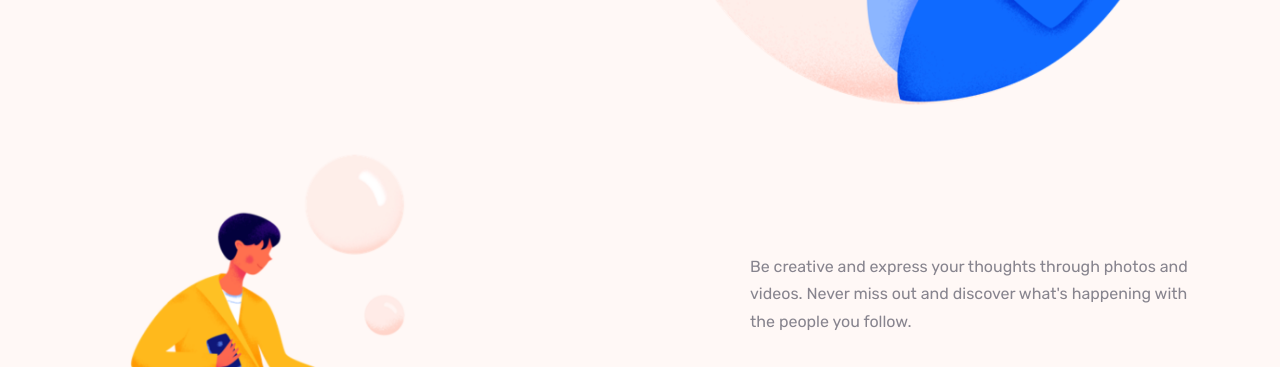
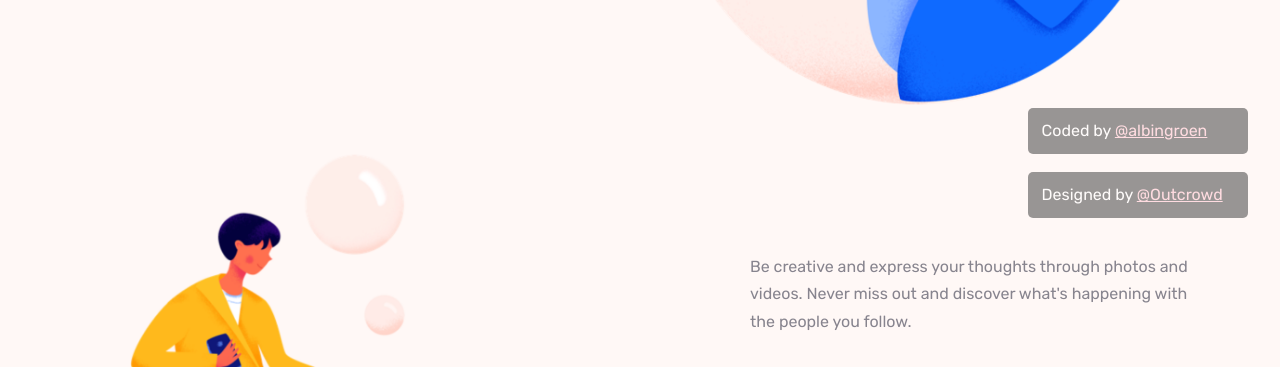
Before and after one commit to albingroen/100-days-of-layout, a plain HTML site: page 001/index.html in a window 1280 px wide. Shown: the part 550-917 px from the top of the page. Drawn offline with Linux system fonts and the light colour scheme; files whose address does not match are found by name.

Commit message:
Added labels

```diff
--- a/001/index.html
+++ b/001/index.html
@@ -8,6 +8,26 @@
     <title>Document</title>
   </head>
   <body>
+    <div class="design-label">
+      Designed by
+      <a
+        href="https://dribbble.com/shots/6821527-Landing-page-Bubbble"
+        target="_blank"
+        rel="noopener noreferrer"
+        >@Outcrowd</a
+      >
+    </div>
+
+    <div class="code-label">
+      Coded by
+      <a
+        href="https://github.com/albingroen"
+        target="_blank"
+        rel="noopener noreferrer"
+        >@albingroen</a
+      >
+    </div>
+
     <nav>
       <div class="left">
         <div class="logo">
--- a/001/style.scss
+++ b/001/style.scss
@@ -18,6 +18,35 @@ body {
 
 strong {
   font-weight: 400;
+}
+
+.design-label,
+.code-label {
+  position: fixed;
+  bottom: 2rem;
+  right: 2rem;
+  min-width: 220px;
+  background: #333;
+  border-radius: 5px;
+  padding: 0.85rem;
+  color: white;
+  font-size: 1em;
+  text-align: left;
+  opacity: 0.5;
+  transition: 0.1s ease-in-out 0s;
+  user-select: none;
+  &:hover {
+    opacity: 1;
+    transition: 0.1s ease-in-out 0s;
+  }
+
+  a {
+    color: pink;
+  }
+}
+
+.code-label {
+  bottom: 6rem;
 }
 
 nav {
@@ -126,6 +155,7 @@ header {
         margin-top: 2.2rem;
 
         button {
+          cursor: pointer;
           background: #161440;
           color: white;
           font-size: 1.25em;
```
Also changed, not shown: 001/style.css, 1 other file.
